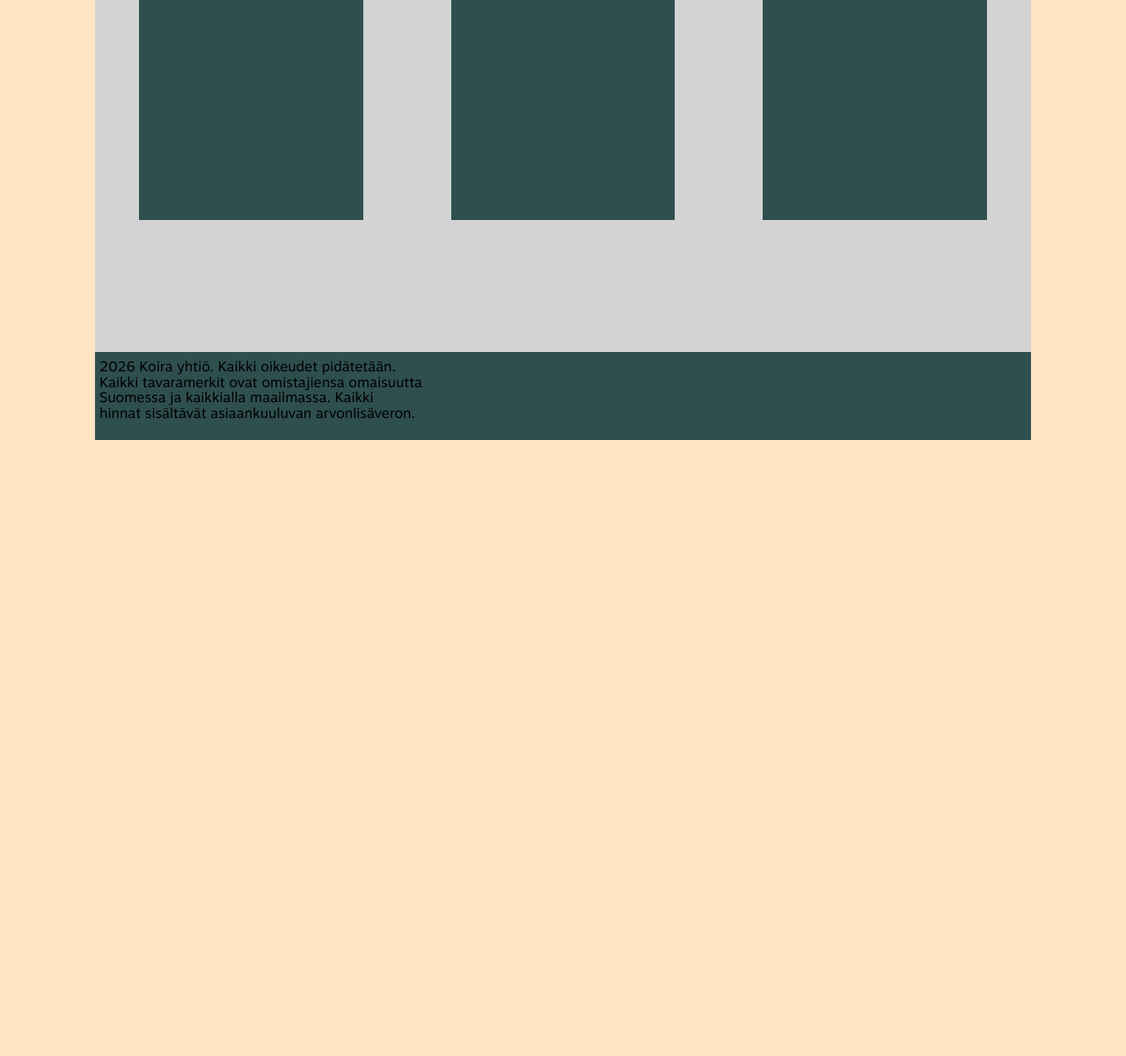
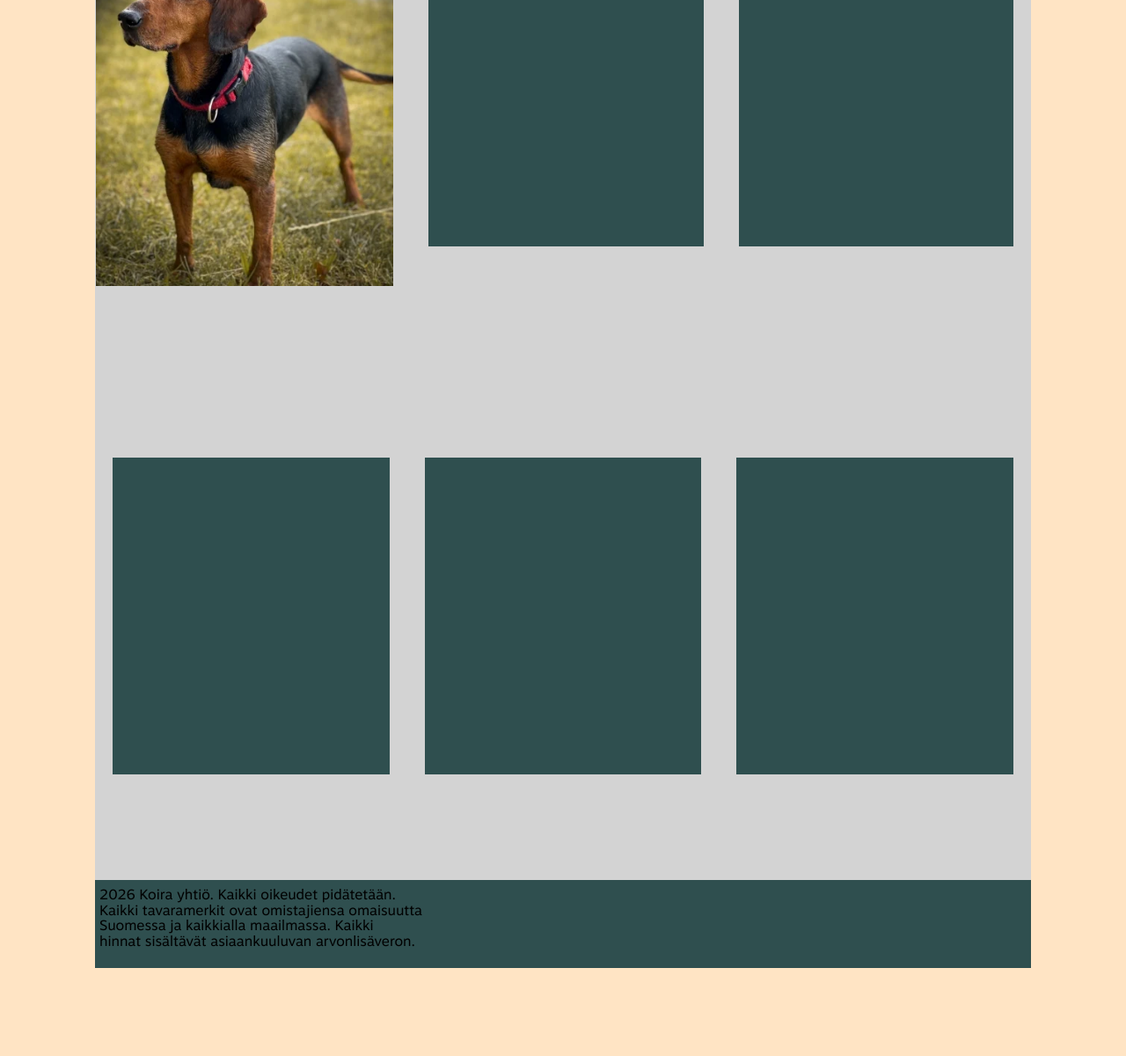
Before and after one commit to eliaskapa/webdev, a plain HTML site: page omasivu/index.html in a window 1280 px wide. Shown: the part 400-1600 px from the top of the page at 88% size. Before the commit the page ends 1000 px from the top, so only its background shows below. Drawn offline with Linux system fonts and the light colour scheme.

Commit message:
tallennus

```diff
--- a/omasivu/index.html
+++ b/omasivu/index.html
@@ -31,18 +31,51 @@
 
     <div class="Klaatikko">
       <div class="TuoteLaatikko1">
-        <div class="KKuvalaatikko1">
+        <div class="KKuva1">
+          <img src="img/ajokoira.webp" alt="ajo">
+        </div>
+        <div class="TuoteTeksti1">
+          <h1></h1>
         </div>
       </div>
 
       <div class="TuoteLaatikko2">
-        <div class="KKuvalaatikko2">
+        <div class="TuoteTeksti2">
+          <h1>Teksti test</h1>
+        </div>
+        <div class="KKuva2">
         </div>
       </div>
-        <div class="TuoteLaatikko3">
-        <div class="KKuvalaatikko3">
+
+      <div class="TuoteLaatikko3">
+          <div class="TuoteTeksti3">
+          </div>
+          <div class="KKuva3">
+          </div>
+      </div>
+    </div>
+
+    <div class="Klaatikko2">
+      <div class="TuoteLaatikko4">
+        <div class="TuoteTeksti4">
+        </div>
+        <div class="KKuva4">
+        </div>
       </div>
 
+      <div class="TuoteLaatikko5">
+        <div class="TuoteTeksti5">
+        </div>
+        <div class="KKuva5">
+        </div>
+      </div>
+
+
+      <div class="TuoteLaatikko6">
+        <div class="TuoteTeksti6">
+        </div>
+        <div class="KKuva6">
+        </div>
       </div>
     </div>
 
--- a/omasivu/styles.css
+++ b/omasivu/styles.css
@@ -80,34 +80,63 @@ line-height: 0.1;
 }
 
 .TuoteLaatikko1 {
-    display: flex;
-    justify-content: center;
-    align-items: center;
     background-color:darkslategray;
-    height: 50%;
+    height: 450px;
     width: 30%;
-    margin: 50px;
+    margin: 20px;
+}
+
+.TuoteTeksti1 {
+    text-align: left;
+
+}
+
+.KKuva1 img {
+    object-fit: contain;
+    float: right;
+    height: 450px;
+    margin: 0px;
+}
+
+.KKuva1 {
+    display: flow-root;
+    height: 100%;
 }
 
 .TuoteLaatikko2 {
-    display: flex;
-    justify-content: center;
-    align-items: center;
     background-color:darkslategray;
-    height: 50%;
+    height: 60%;
     width: 30%;
-    margin: 50px;
+    margin: 20px;
+
+}
+
+.KKuva2 img {
+    object-fit: contain;
+    float: right;
+    height: 450px;
+    margin: 0px;
+}
+
+.KKuva2 {
+    display: flow-root;
+    height: 100%;
+}
+
+.TuoteTeksti2 {
+    text-align: left;
 
 }
 
 .TuoteLaatikko3 {
-    display: flex;
-    justify-content: center;
-    align-items: center;
     background-color:darkslategray;
-    height: 50%;
+    height: 60%;
     width: 30%;
-    margin: 50px;
+    margin: 20px;
+}
+
+.TuoteTeksti3 {
+
 }
 
 .Klaatikko2 {
@@ -119,8 +148,39 @@ line-height: 0.1;
     height: 600px;
     margin: 0px 100px;
 }
+.TuoteLaatikko4 {
+    background-color:darkslategray;
+    height: 60%;
+    width: 30%;
+    margin: 20px;
+}
+
+.TuoteTeksti4 {
 
 
+}
+
+.TuoteLaatikko5 {
+    background-color:darkslategray;
+    height: 60%;
+    width: 30%;
+    margin: 20px;
+}
+
+.TuoteTeksti5 {
+
+}
+
+.TuoteLaatikko6 {
+    background-color:darkslategray;
+    height: 60%;
+    width: 30%;
+    margin: 20px;
+}
+
+.TuoteTeksti6 {
+
+}
 
 .Alaatikko {
     display: flex;
```
